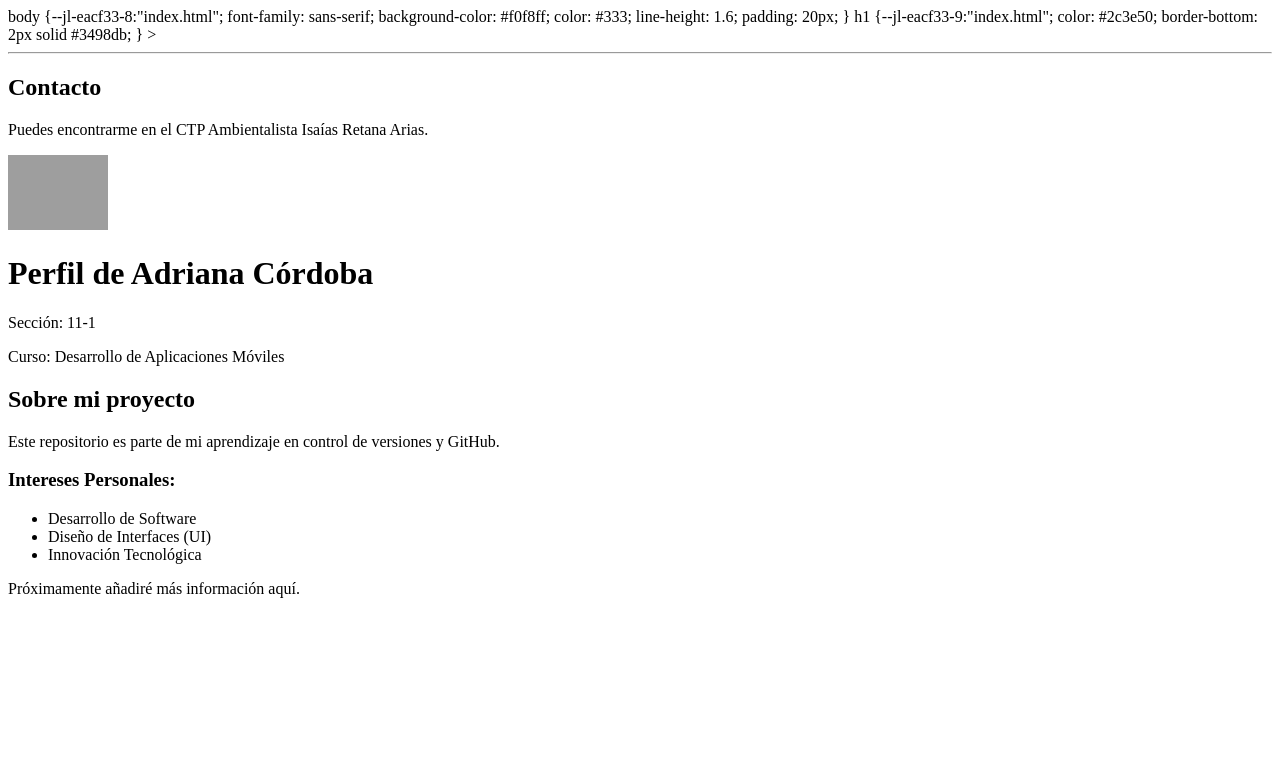
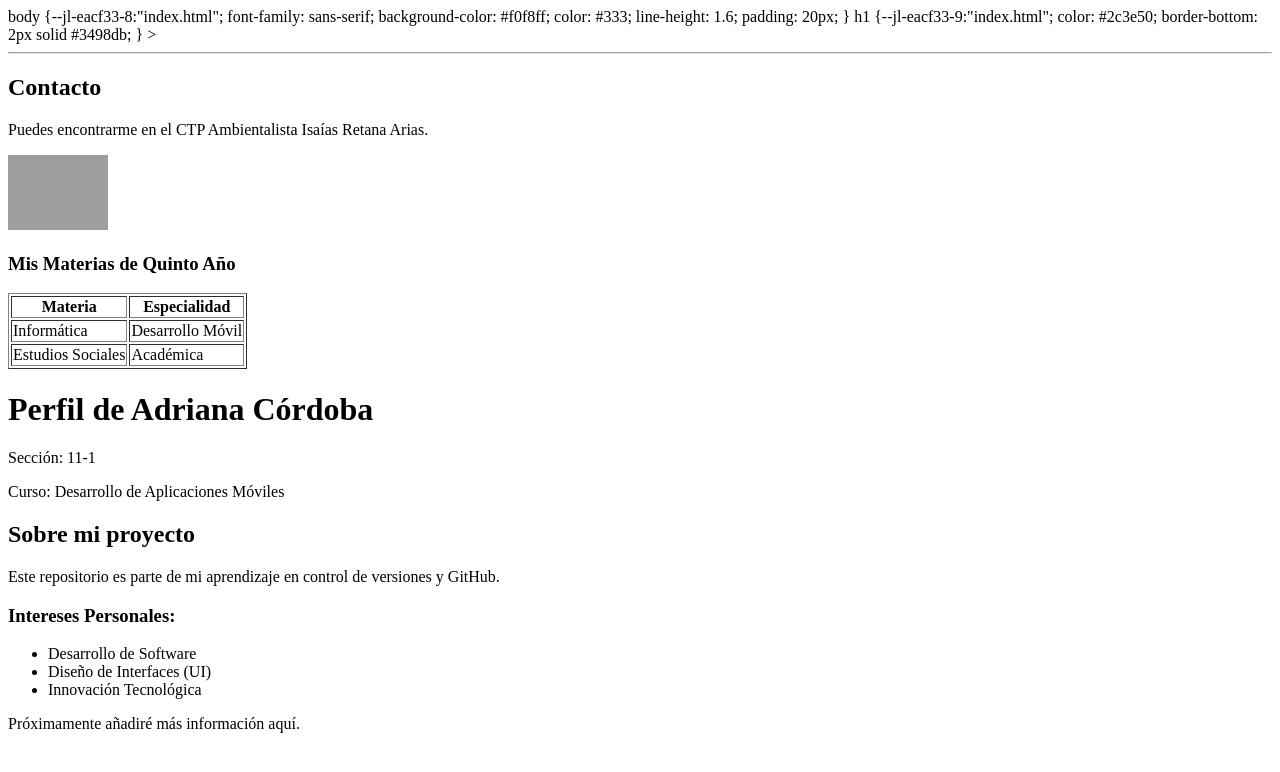
Before and after one commit to adrianotauwu/FoodPaas-versionamiento-AdrianaCordoba, a plain HTML site: page index.html in a window 1280 px wide. Drawn offline with Linux system fonts and the light colour scheme; grey boxes are pictures that could not be loaded.

Commit message:
Update index.html
insertar tablas con materias

```diff
--- a/index.html
+++ b/index.html
@@ -12,6 +12,22 @@
 <h2>Contacto</h2>
 <p>Puedes encontrarme en el CTP Ambientalista Isaías Retana Arias.</p>
 <img src="https://cdn-icons-png.flaticon.com/512/3135/3135715.png" alt="Icono de perfil" width="100">
+
+    <h3>Mis Materias de Quinto Año</h3>
+<table border="1">
+    <tr>
+        <th>Materia</th>
+        <th>Especialidad</th>
+    </tr>
+    <tr>
+        <td>Informática</td>
+        <td>Desarrollo Móvil</td>
+    </tr>
+    <tr>
+        <td>Estudios Sociales</td>
+        <td>Académica</td>
+    </tr>
+</table>
 <body>
     <h1>Perfil de Adriana Córdoba</h1>
     <p>Sección: 11-1</p>
```
